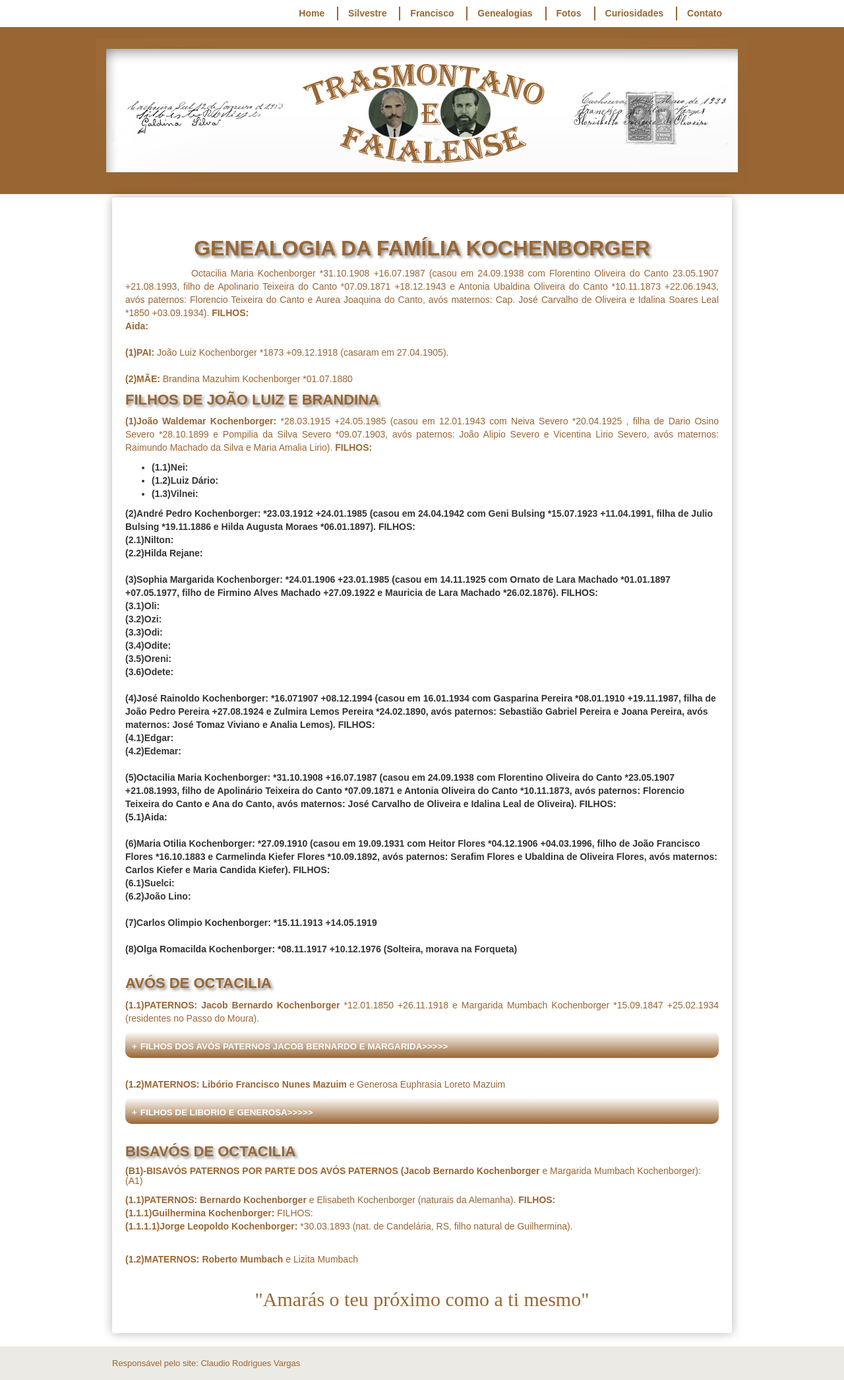
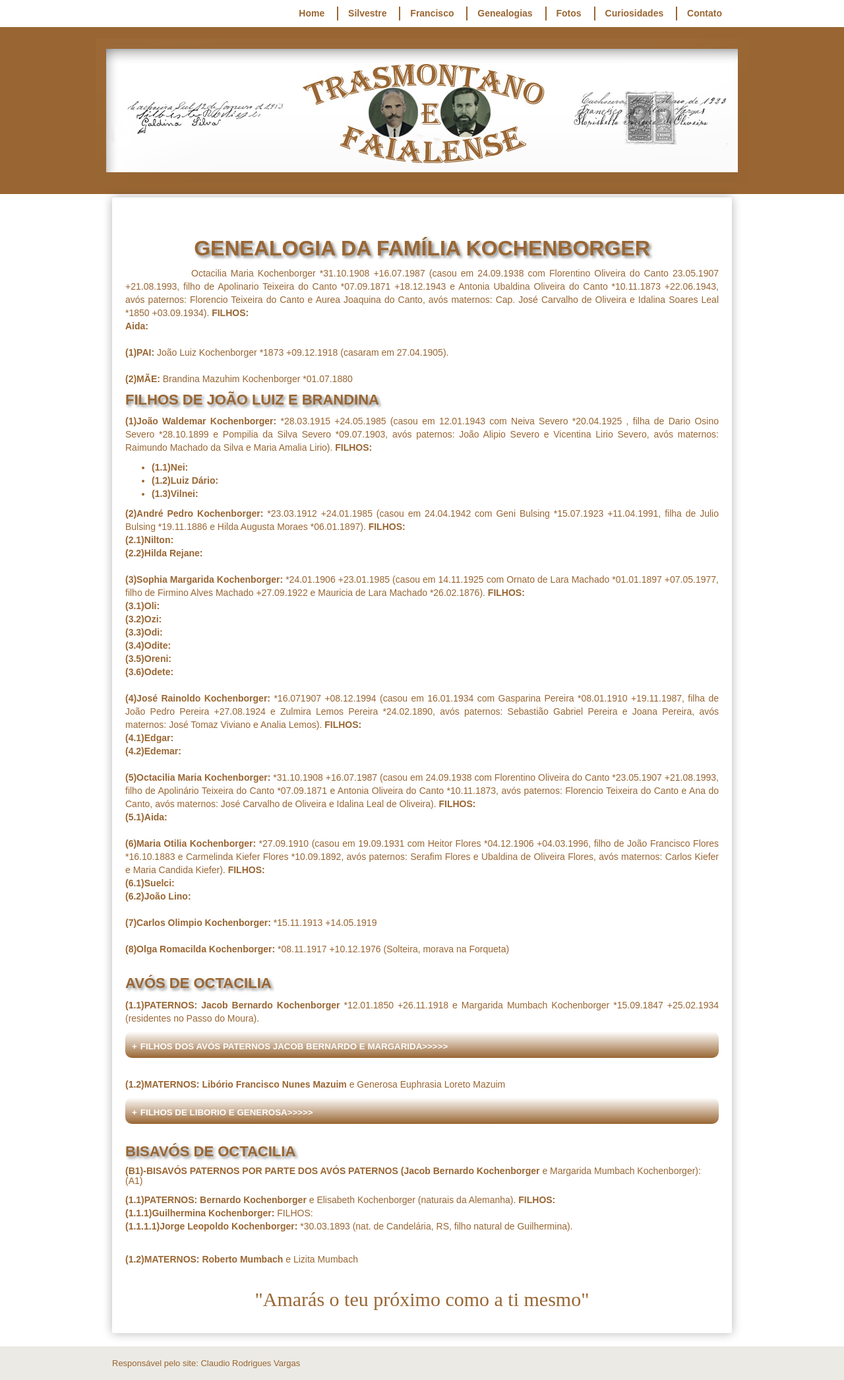
Before and after one commit to claudiovargas1955/claudiovargas1955.github.io, a Jekyll site: the page built from _pages/familia-kochenborger.html, in a window 1280 px wide. Shown: the whole page at 66% size. Built offline with Jekyll 4.4.1, drawn with Linux system fonts in a browser that asks for light colours; some web fonts are replaced.

Commit message:
Update familia-kochenborger.html

```diff
--- a/_pages/familia-kochenborger.html
+++ b/_pages/familia-kochenborger.html
@@ -93,6 +93,7 @@
      }
 
   ul{list style: none;
+     color:#996633;
     }
 </style>
 
@@ -118,7 +119,7 @@
       <li><b>(1.2)Luiz Dário: </b></li>
       <li><b>(1.3)Vilnei: </b></li>
     </ul>
-   <b>(2)André Pedro Kochenborger: </b>*23.03.1912 +24.01.1985 (casou em 24.04.1942 com Geni Bulsing *15.07.1923 +11.04.1991, filha de
+  <p><b>(2)André Pedro Kochenborger: </b>*23.03.1912 +24.01.1985 (casou em 24.04.1942 com Geni Bulsing *15.07.1923 +11.04.1991, filha de
   Julio Bulsing *19.11.1886 e Hilda Augusta Moraes *06.01.1897). <b>FILHOS: </b><br>
     <b>(2.1)Nilton: </b><br>
     <b>(2.2)Hilda Rejane: </b><br><br>
```
